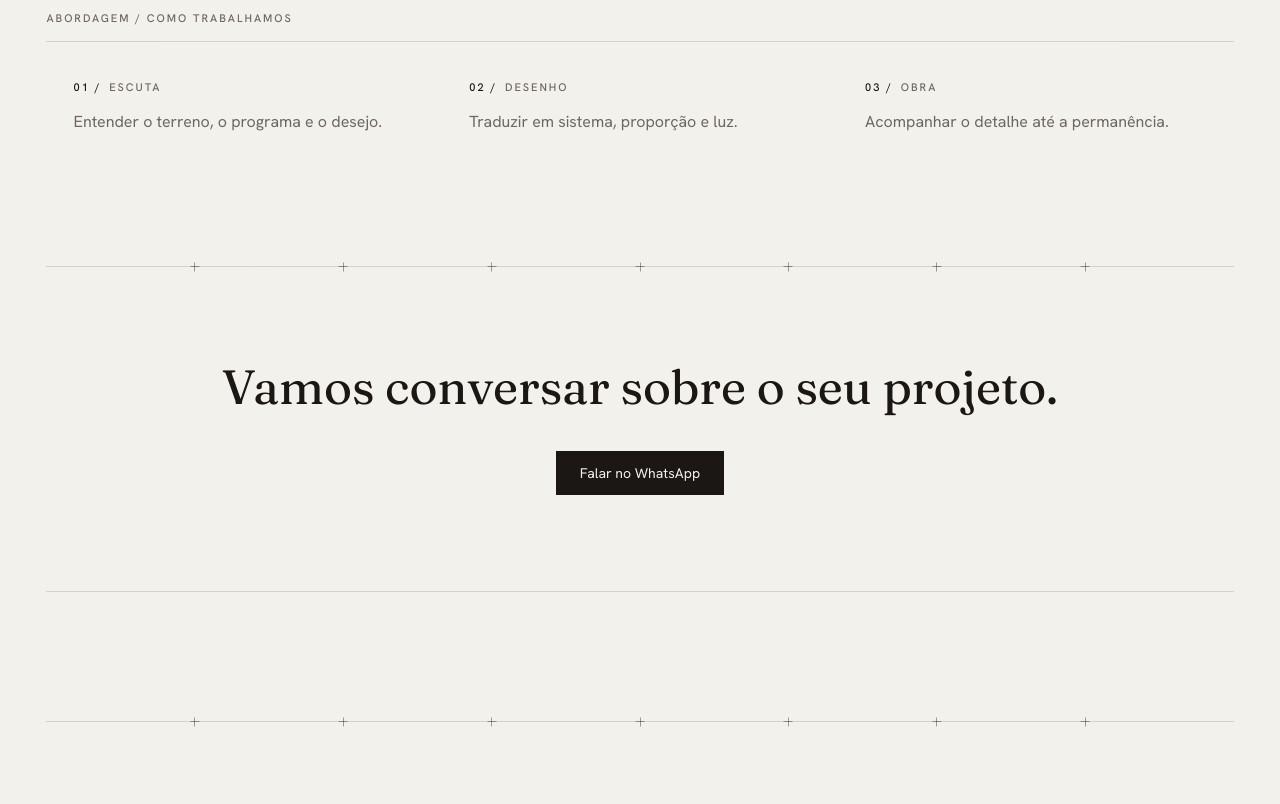
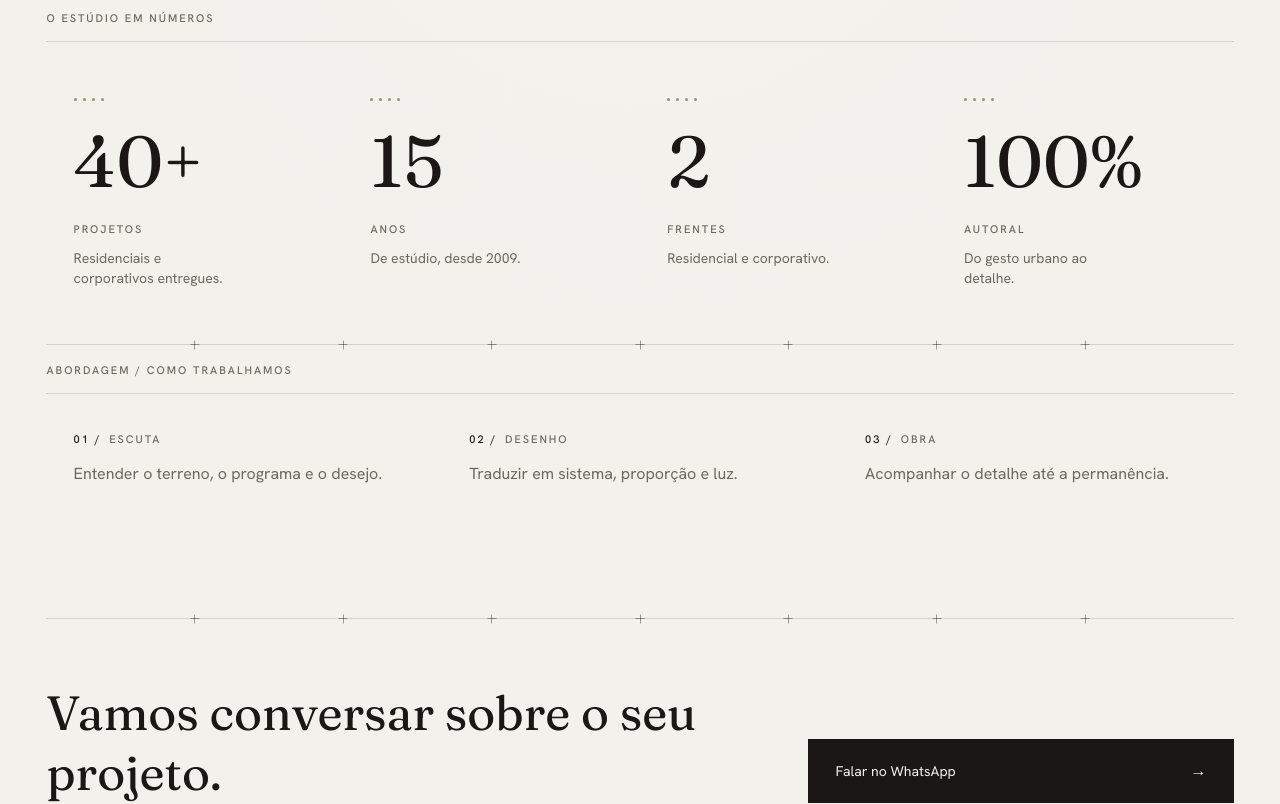
Before and after one commit to theusinshow/monteiro, a Next.js app: page /estudio in a window 1280 px wide. Shown: the part 826-1630 px from the top of the page. Built offline with nearby package versions, Linux system fonts and the light colour scheme.

Commit message:
feat(grid): standardize 4 reference behaviors — image corner crosshairs, stats block, grid-anchored buttons, paper-knockout buttons

```diff
--- a/app/estudio/page.tsx
+++ b/app/estudio/page.tsx
@@ -2,8 +2,16 @@ import type { Metadata } from "next";
 import { Container } from "@/components/ui/Container";
 import { Rule } from "@/components/ui/Rule";
 import { Figure } from "@/components/ui/Figure";
+import { Stats, type Stat } from "@/components/ui/Stats";
 import { ButtonLink } from "@/components/ui/Button";
 import { site } from "@/lib/site";
+
+const numbers: Stat[] = [
+  { value: "40+", label: "Projetos", desc: "Residenciais e corporativos entregues." },
+  { value: "15", label: "Anos", desc: "De estúdio, desde 2009." },
+  { value: "2", label: "Frentes", desc: "Residencial e corporativo." },
+  { value: "100%", label: "Autoral", desc: "Do gesto urbano ao detalhe." },
+];
 
 export const metadata: Metadata = {
   title: "Estúdio",
@@ -60,6 +68,9 @@ export default function EstudioPage() {
         </div>
       </Container>
 
+      {/* Numbers */}
+      <Stats eyebrow="O estúdio em números" items={numbers} />
+
       {/* Approach */}
       <Rule marks />
       <Container className="py-3">
@@ -82,14 +93,16 @@ export default function EstudioPage() {
 
       {/* CTA */}
       <Rule marks />
-      <Container className="py-16 text-center md:py-24">
-        <p className="font-display text-3xl md:text-5xl">
-          Vamos conversar sobre o seu projeto.
-        </p>
-        <div className="mt-10 flex justify-center">
-          <ButtonLink href={site.whatsappUrl} variant="solid">
-            Falar no WhatsApp
-          </ButtonLink>
+      <Container className="py-12 md:py-16">
+        <div className="grid grid-cols-4 items-end gap-8 md:grid-cols-6 lg:grid-cols-8">
+          <p className="col-span-4 font-display text-3xl leading-tight md:col-span-4 md:text-5xl lg:col-span-5">
+            Vamos conversar sobre o seu projeto.
+          </p>
+          <div className="col-span-4 md:col-span-2 lg:col-span-3">
+            <ButtonLink href={site.whatsappUrl} variant="solid" block>
+              Falar no WhatsApp
+            </ButtonLink>
+          </div>
         </div>
       </Container>
       <Rule />
--- a/app/page.tsx
+++ b/app/page.tsx
@@ -118,10 +118,12 @@ export default function HomePage() {
             </Link>
           ))}
         </div>
-        <div className="mt-12">
-          <ButtonLink href="/projetos" variant="ghost">
-            Ver todos os projetos →
-          </ButtonLink>
+        <div className="mt-12 grid grid-cols-4 md:grid-cols-6 lg:grid-cols-8">
+          <div className="col-span-4 md:col-span-3 lg:col-span-3">
+            <ButtonLink href="/projetos" variant="line" block>
+              Ver todos os projetos
+            </ButtonLink>
+          </div>
         </div>
       </Container>
 
@@ -138,13 +140,15 @@ export default function HomePage() {
       {/* Contact */}
       <Rule marks />
       <Container className="py-12 md:py-16">
-        <div className="flex flex-col items-start justify-between gap-8 md:flex-row md:items-end">
-          <h2 className="max-w-[16ch] font-display text-3xl leading-tight md:text-5xl">
+        <div className="grid grid-cols-4 items-end gap-8 md:grid-cols-6 lg:grid-cols-8">
+          <h2 className="col-span-4 max-w-[16ch] font-display text-3xl leading-tight md:col-span-4 md:text-5xl lg:col-span-5">
             Vamos conversar sobre o seu projeto.
           </h2>
-          <ButtonLink href="/contato" variant="solid">
-            Iniciar conversa
-          </ButtonLink>
+          <div className="col-span-4 md:col-span-2 lg:col-span-3">
+            <ButtonLink href="/contato" variant="solid" block>
+              Iniciar conversa
+            </ButtonLink>
+          </div>
         </div>
       </Container>
       <Rule />
--- a/components/contact/ContactForm.tsx
+++ b/components/contact/ContactForm.tsx
@@ -48,7 +48,7 @@ export function ContactForm() {
         placeholder="Conte um pouco sobre o que você imagina."
         required
       />
-      <Button type="submit" variant="solid" disabled={sending}>
+      <Button type="submit" variant="solid" block disabled={sending}>
         Enviar mensagem
       </Button>
     </form>
--- a/components/ui/Button.tsx
+++ b/components/ui/Button.tsx
@@ -6,6 +6,8 @@ type Variant = "line" | "solid" | "ghost";
 type CommonProps = {
   children: React.ReactNode;
   variant?: Variant;
+  /** Fill the grid cell: full width, label left / arrow right, edges on lines. */
+  block?: boolean;
   className?: string;
 };
 
@@ -13,34 +15,67 @@ const base =
   "inline-flex items-center justify-center gap-2 text-sm transition-colors duration-300 ease-editorial disabled:opacity-50";
 
 const variants: Record<Variant, string> = {
-  // hairline-bordered, the studio default — no heavy fill
-  line: "border border-line px-6 py-3 text-ink hover:border-ink",
+  // hairline-bordered, the studio default — paper fill knocks out the grid
+  line: "border border-line bg-paper px-6 py-3 text-ink hover:border-ink",
   // inverted, reserved for the single primary action
   solid: "bg-ink px-6 py-3 text-paper hover:bg-graphite",
   // text-only with animated underline
   ghost: "link-underline pb-0.5 text-graphite hover:text-ink",
 };
 
+/**
+ * `block` anchors the action to the grid: it fills its cell edge-to-edge with
+ * the label left and an arrow right, so the button never floats free of the
+ * structure. A trailing arrow is appended automatically in block mode.
+ */
+function blockShell(variant: Variant) {
+  return cn(
+    "group/btn flex w-full items-center justify-between gap-6 px-(--cell-pad) py-5 text-sm",
+    "transition-colors duration-300 ease-editorial",
+    variant === "solid"
+      ? "bg-ink text-paper hover:bg-graphite"
+      : "border border-line-strong bg-paper text-ink hover:border-ink",
+  );
+}
+
+function BlockInner({ children }: { children: React.ReactNode }) {
+  return (
+    <>
+      <span>{children}</span>
+      <span
+        aria-hidden
+        className="text-base transition-transform duration-500 ease-editorial group-hover/btn:translate-x-1"
+      >
+        →
+      </span>
+    </>
+  );
+}
+
 /** Anchor/Link variant. */
 export function ButtonLink({
   href,
   children,
   variant = "line",
+  block = false,
   className,
 }: CommonProps & { href: string }) {
   const external = href.startsWith("http") || href.startsWith("mailto:");
-  const classes = cn(base, variants[variant], className);
+  const classes = block
+    ? cn(blockShell(variant), className)
+    : cn(base, variants[variant], className);
+  const content = block ? <BlockInner>{children}</BlockInner> : children;
 
   if (external) {
     return (
       <a href={href} className={classes}>
-        {children}
+        {content}
       </a>
     );
   }
   return (
     <Link href={href} className={classes}>
-      {children}
+      {content}
     </Link>
   );
 }
@@ -49,12 +84,20 @@ export function ButtonLink({
 export function Button({
   children,
   variant = "solid",
+  block = false,
   className,
   ...props
 }: CommonProps & React.ButtonHTMLAttributes<HTMLButtonElement>) {
   return (
-    <button className={cn(base, variants[variant], className)} {...props}>
-      {children}
+    <button
+      className={
+        block
+          ? cn(blockShell(variant), className)
+          : cn(base, variants[variant], className)
+      }
+      {...props}
+    >
+      {block ? <BlockInner>{children}</BlockInner> : children}
     </button>
   );
 }
--- a/components/ui/Figure.tsx
+++ b/components/ui/Figure.tsx
@@ -1,5 +1,6 @@
 import Image from "next/image";
 import { cn } from "@/lib/cn";
+import { CornerMarks } from "@/components/ui/Plus";
 
 type FigureProps = {
   src?: string | null;
@@ -9,17 +10,20 @@ type FigureProps = {
   sizes?: string;
   priority?: boolean;
   className?: string;
+  /** Registration crosshairs at the four frame corners. */
+  marks?: boolean;
   /** Caption shown on the neutral placeholder when no image exists yet. */
   placeholderLabel?: string;
 };
 
 /**
  * Photography as a framed plate. The figure's opaque paper footprint BREAKS the
- * persistent grid (the vertical lines stop at the photo), and a hairline frame —
- * inset by a clean paper margin — traces the image border, like a drawing
- * mounted on a sheet. Fixed aspect ratio (no CLS); a neutral placeholder holds
- * the frame when the real photograph is missing. On hover the image zooms
- * WITHIN the frame (the frame itself never scales) when wrapped in a `group`.
+ * persistent grid (the vertical lines stop at the photo), a hairline frame —
+ * inset by a clean paper margin — traces the image border, and crosshairs (+)
+ * register the four corners, like a drawing mounted on a sheet. Fixed aspect
+ * ratio (no CLS); a neutral placeholder holds the frame when the photograph is
+ * missing. On hover the image zooms WITHIN the frame (the frame never scales)
+ * when wrapped in a `group`.
  */
 export function Figure({
   src,
@@ -28,6 +32,7 @@ export function Figure({
   sizes = "(min-width: 768px) 50vw, 100vw",
   priority = false,
   className,
+  marks = true,
   placeholderLabel = "Imagem em breve",
 }: FigureProps) {
   return (
@@ -35,8 +40,10 @@ export function Figure({
       className={cn("relative bg-paper", className)}
       style={{ aspectRatio: ratio }}
     >
-      {/* clean paper margin + traced hairline frame around the image */}
-      <div className="absolute inset-[clamp(0.625rem,0.8vw,1rem)] overflow-hidden border border-line-strong bg-paper-deep">
+      {/* frame wrapper: clean paper margin around the image; not clipped so the
+          corner crosshairs can sit on the frame corners */}
+      <div className="absolute inset-[clamp(0.625rem,0.8vw,1rem)]">
+        <div className="relative h-full w-full overflow-hidden border border-line-strong bg-paper-deep">
           {src ? (
             <Image
               src={src}
@@ -65,6 +72,8 @@ export function Figure({
             </div>
           )}
         </div>
+        {marks && <CornerMarks />}
+      </div>
     </figure>
   );
 }
--- /dev/null
+++ b/components/ui/Stats.tsx
@@ -0,0 +1,51 @@
+import { Container } from "@/components/ui/Container";
+import { Rule } from "@/components/ui/Rule";
+
+export type Stat = {
+  value: string;
+  label: string;
+  desc?: string;
+};
+
+/**
+ * Impact / numbers band. Each stat sits in its own grid cell, separated by the
+ * persistent vertical lines (the grid "opens" to present the information); a
+ * row of registration dots tops each figure. The big numeral knocks out the
+ * grid behind it; labels and copy never sit on a line. Bounded by element Rules
+ * with column crosshairs.
+ */
+export function Stats({ items, eyebrow }: { items: Stat[]; eyebrow?: string }) {
+  return (
+    <>
+      <Rule marks />
+      {eyebrow && (
+        <Container className="py-3">
+          <span className="label">{eyebrow}</span>
+        </Container>
+      )}
+      <Rule />
+      <Container>
+        <div className="grid grid-cols-2 md:grid-cols-4">
+          {items.map((s) => (
+            <div key={s.label} className="px-(--cell-pad) py-10 md:py-14">
+              <span aria-hidden className="flex gap-1.5">
+                {Array.from({ length: 4 }).map((_, d) => (
+                  <span key={d} className="h-[3px] w-[3px] rounded-full bg-stone" />
+                ))}
+              </span>
+              <p className="knockout mt-6 w-fit font-display text-5xl leading-none md:text-7xl">
+                {s.value}
+              </p>
+              <p className="label mt-6">{s.label}</p>
+              {s.desc && (
+                <p className="knockout mt-2 w-fit max-w-[22ch] text-sm text-graphite">
+                  {s.desc}
+                </p>
+              )}
+            </div>
+          ))}
+        </div>
+      </Container>
+    </>
+  );
+}
```
Lines whose indentation alone changed are shown as unchanged.
